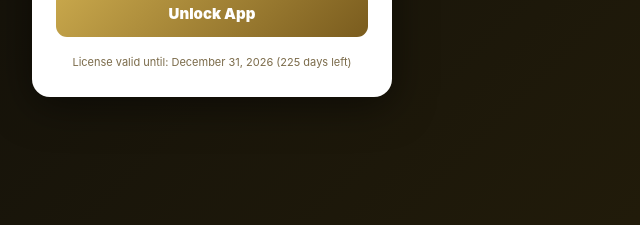
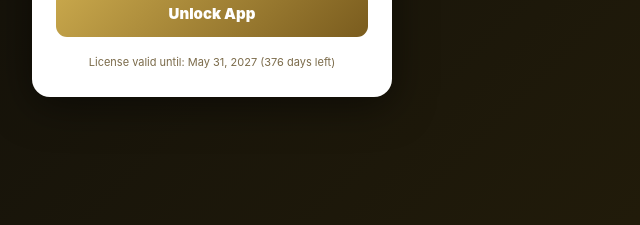
Before and after one commit to imriu/AUR, a plain HTML site: page AURAG10.html in a window 1280 px wide. Shown: the part 484-709 px from the top of the page, 428-1068 px from the left. Drawn offline with Linux system fonts and the light colour scheme.

Commit message:
Add files via upload

```diff
--- a/AURAG10.html
+++ b/AURAG10.html
@@ -777,7 +777,7 @@
     // LICENSE CONFIG — CHANGE THESE TWO VALUES PER CLIENT
     // ══════════════════════════════════════════════════
     const LIC_PASSWORD = "gold2024";       // ← Set client password here
-    const LIC_EXPIRY   = "2026-12-31";     // ← Set expiry date here (YYYY-MM-DD)
+    const LIC_EXPIRY   = "2027-05-31";     // ← Set expiry date here (YYYY-MM-DD)
     // ══════════════════════════════════════════════════
 
     // Simple hash: not cryptographic but not reversible by average user
```
